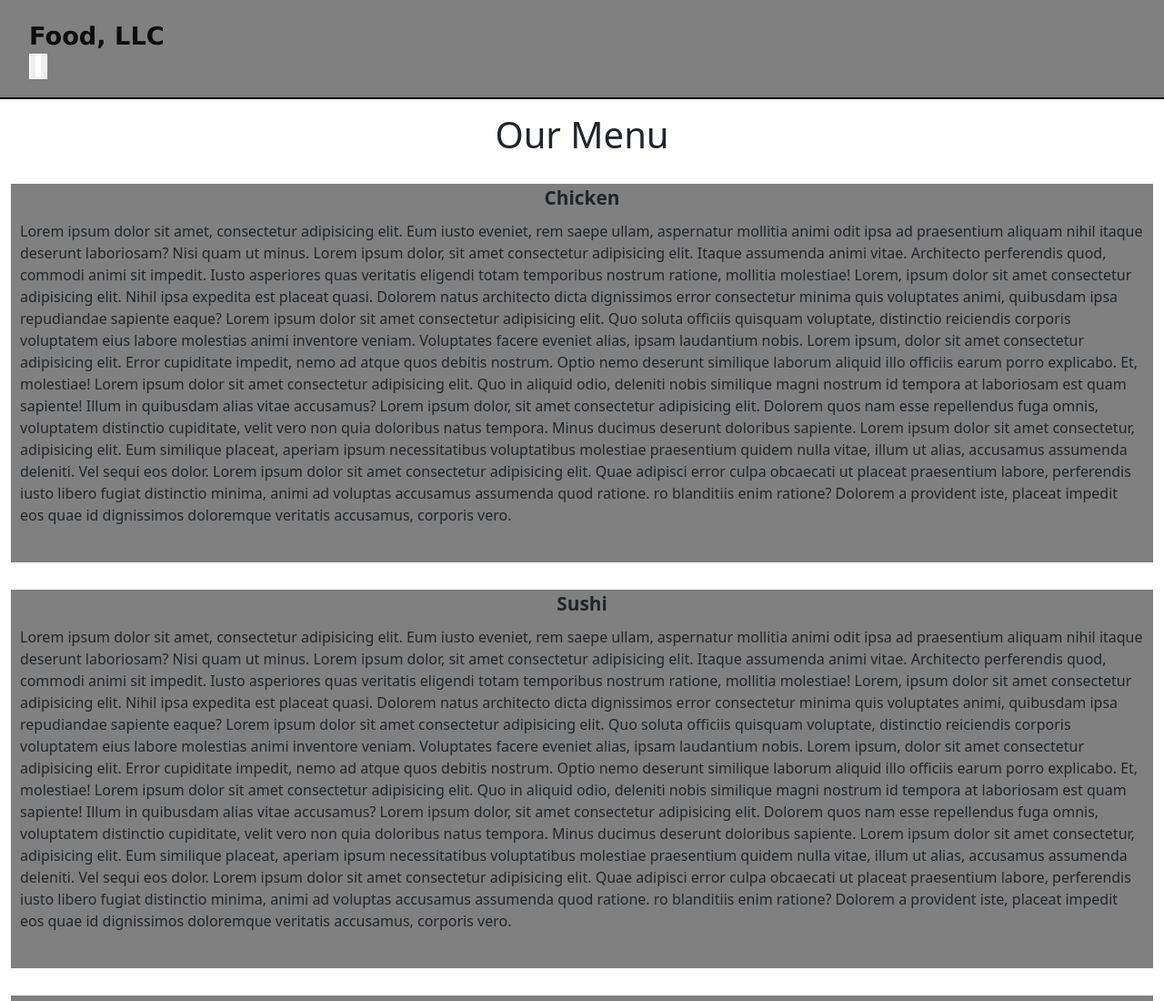
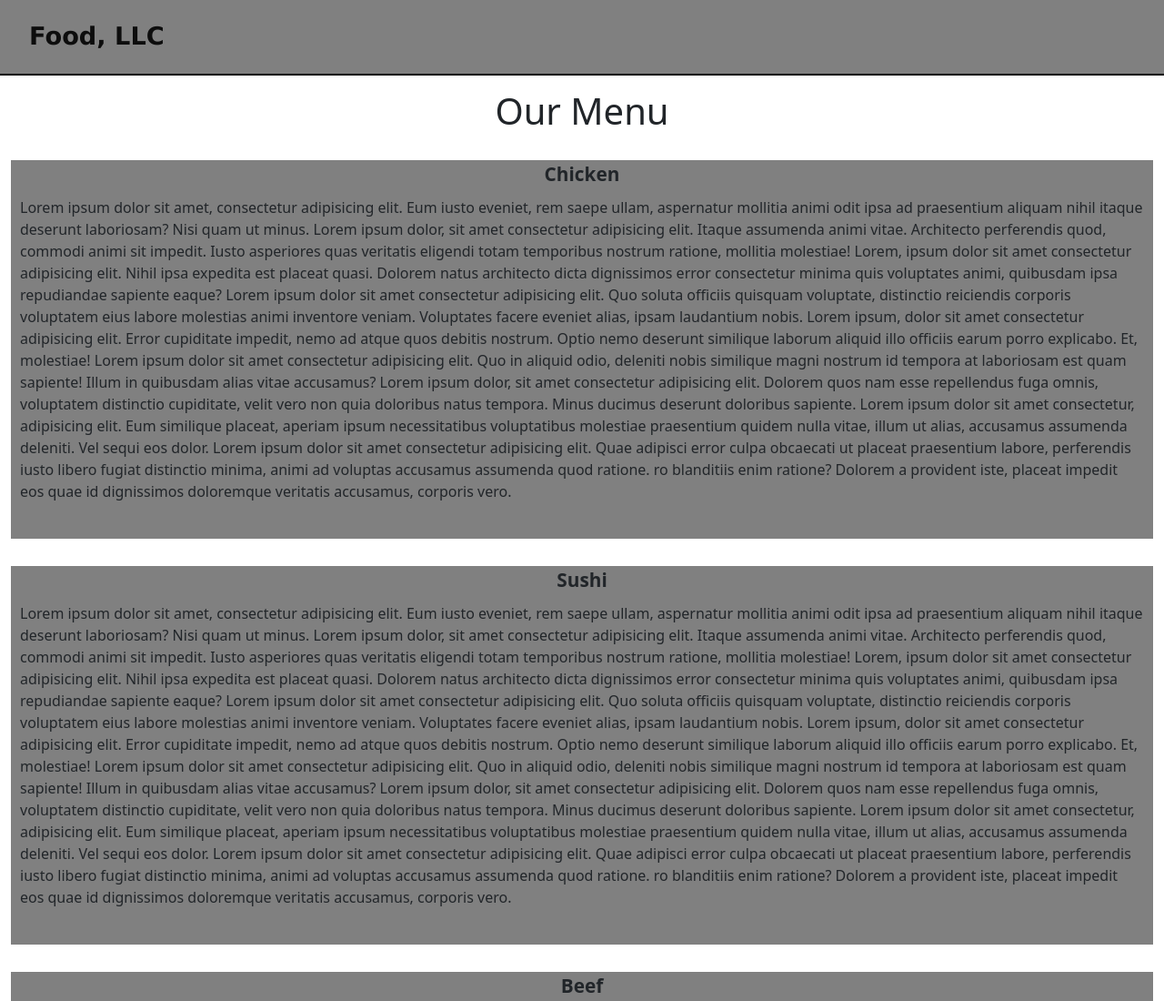
Before and after one commit to Pritchard94/module3, a plain HTML site: page index.html in a window 1280 px wide. Shown: the top 1100 px of the page at 91% size. Drawn offline with Linux system fonts and the light colour scheme; a script that the page names is missing.

Commit message:
Update index.html

```diff
--- a/index.html
+++ b/index.html
@@ -14,14 +14,7 @@
             <div class="navbar-header">
                 <a class="navbar-brand" href="#">Food, LLC</a>
 
-                <div>
-                    <button type="button" class="navbar-toggle collapsed" data-toggle="collapse" data-target="#collapsible-nav" aria-expanded="false">
 
-                        <span class="icon-bar"></span>
-                        <span class="icon-bar"></span>
-                        <span class="icon-bar"></span>
-                      </button>
-                </div>
 
                 <div id="collapsible-nav" class="collapse navbar-collapse">
                     <ul id="nav-list" class="nav navbar-nav navbar-right">
```
